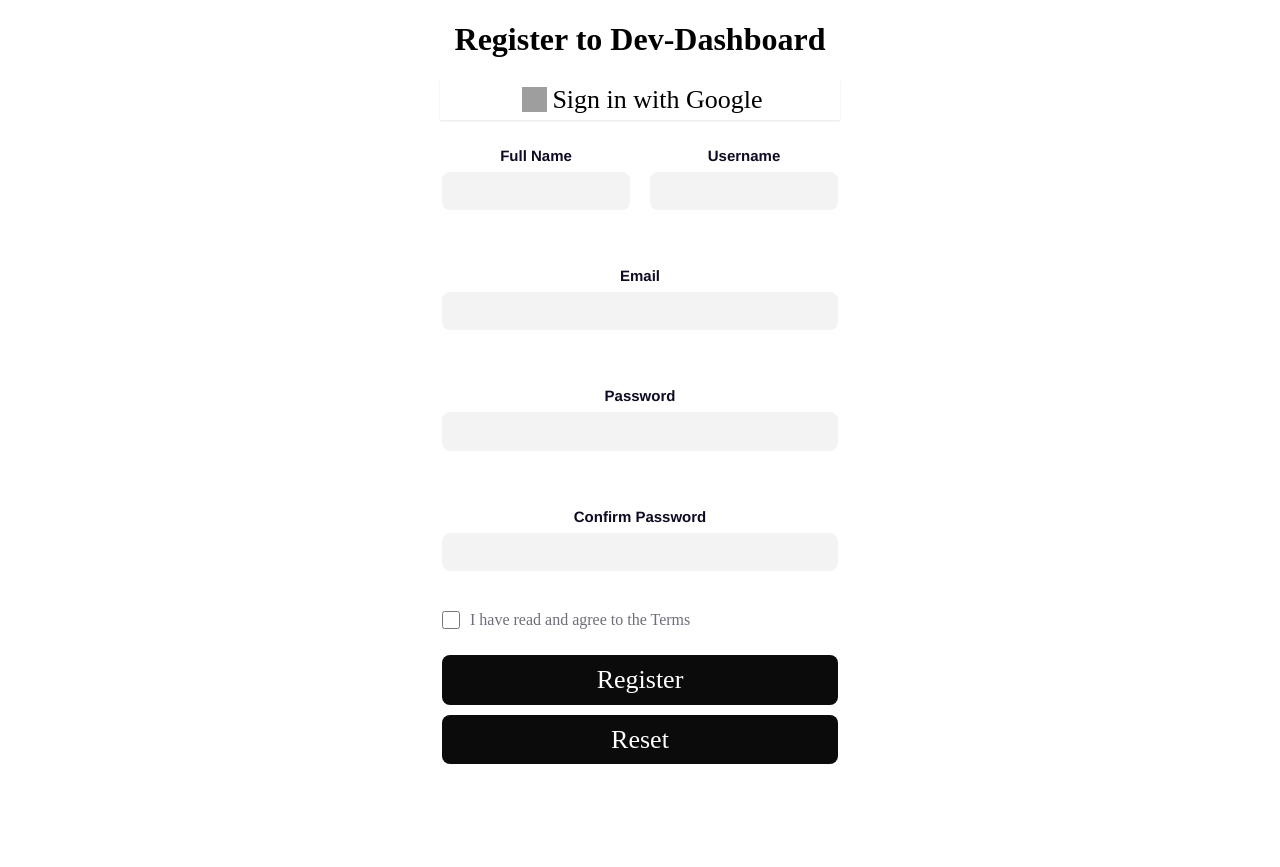
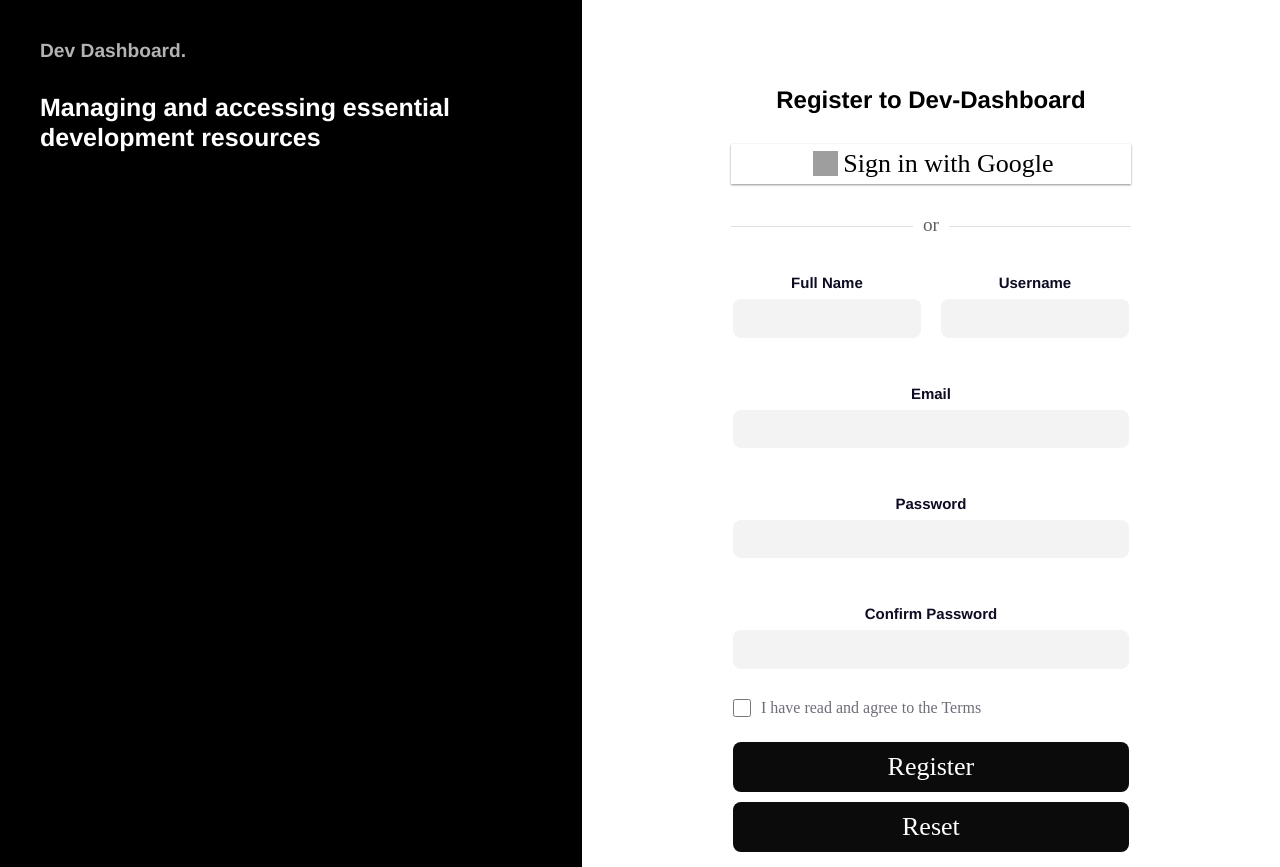
Before and after one commit to matifandy8/Dev-dashboard, a React (Vite) app: page /register in a window 1280 px wide. Before the commit the page ends 800 px from the top, so only its background shows below. Built offline with nearby package versions, Linux system fonts and the light colour scheme; grey boxes are pictures that could not be loaded.

Commit message:
add page auth with sidebar

```diff
--- a/src/css/main.css
+++ b/src/css/main.css
@@ -520,80 +520,102 @@
 /* Small devices (portrait tablets and large phones, 600px and up) */
 /* Medium devices (landscape tablets, 768px and up) */
 /* Large devices (laptops/desktops, 992px and up) */
-.register {
+.container__sidebar {
+  display: none;
+}
+.container__auth {
   display: flex;
   flex-direction: column;
   align-items: center;
   justify-content: center;
   width: 100%;
 }
-.register .register__google {
+.container__auth-title {
+  font-family: "Haas Grot Text R Web", "Helvetica Neue", Helvetica, Arial, sans-serif;
+  margin: 30px 0px;
+  text-align: left;
+}
+.container__auth .separator {
+  padding-top: 40px;
+  width: 400px;
+  text-align: center;
+  line-height: 0.1em;
+  font-weight: 300;
+  border-bottom: 1px solid #e0e0e0;
+}
+.container__auth .separator span {
+  padding: 0 10px;
+  background: #fff;
+  color: #606060;
+  font-size: 1.2em;
+}
+.container__auth .auth__google {
   display: flex;
   justify-content: center;
   align-items: center;
   height: 40px;
   width: 400px;
   background-color: white;
-  box-shadow: rgba(0, 0, 0, 0.1) 0px 1px 2px 0px;
+  box-shadow: rgba(0, 0, 0, 0.44) 0px 1px 2px 0px;
   border: none;
 }
-.register .register__google:hover {
+.container__auth .auth__google:hover {
   background-color: whitesmoke;
   box-shadow: rgba(0, 0, 0, 0.295) 0px 1px 2px 0px;
 }
-.register .register__google img {
+.container__auth .auth__google img {
   height: 35px;
   width: 35px;
   padding: 5px;
 }
-.register .registerForm {
+.container__auth .authForm {
   display: flex;
   flex-direction: column;
   align-items: center;
   justify-content: center;
   width: 100%;
   max-width: 416px;
+  padding-top: 20px;
 }
-.register .registerForm .form-check {
+.container__auth .authForm .form-check {
   display: flex;
   flex-direction: row;
   padding: 10px;
 }
-.register .registerForm .form-check .invalid-feedback {
+.container__auth .authForm .form-check .invalid-feedback {
   color: #f44336;
   padding: 5px;
-  font-family: normal 14px/18px "Haas Grot Text R Web", "Helvetica Neue", Helvetica, Arial, sans-serif;
+  font-family: "Haas Grot Text R Web", "Helvetica Neue", Helvetica, Arial, sans-serif;
 }
-.register .registerForm .form-check input {
+.container__auth .authForm .form-check input {
   height: 18px;
   width: 18px;
 }
-.register .registerForm .form-check label {
+.container__auth .authForm .form-check label {
   color: #6e6d7a;
   font-family: normal 14px/18px "Haas Grot Text R Web", "Helvetica Neue", Helvetica, Arial, sans-serif;
   padding-left: 10px;
 }
-.register .registerForm .form-group {
+.container__auth .authForm .form-group {
   display: flex;
   flex-direction: column;
   align-items: center;
   justify-content: center;
   width: 100%;
-  margin-bottom: 10px;
   padding: 10px;
 }
-.register .registerForm .form-group .invalid-feedback {
+.container__auth .authForm .form-group .invalid-feedback {
   color: #f44336;
   padding: 5px;
   font-family: normal 14px/18px "Haas Grot Text R Web", "Helvetica Neue", Helvetica, Arial, sans-serif;
 }
-.register .registerForm .form-group label {
+.container__auth .authForm .form-group label {
   display: block;
   margin: 14px 0 4px;
   color: #0d0c22;
   font: bold 15px/24px "Haas Grot Text R Web", "Helvetica Neue", Helvetica, Arial, sans-serif;
 }
-.register .registerForm .form-group input {
+.container__auth .authForm .form-group input {
   display: block;
   width: 100%;
   padding: 10px;
@@ -601,15 +623,15 @@
   border-radius: 8px;
   background-color: #f3f3f4;
 }
-.register .registerForm .form-group input:hover {
+.container__auth .authForm .form-group input:hover {
   background-color: white;
   box-shadow: rgba(0, 0, 0, 0.1) 0px 1px 2px 0px;
 }
-.register .registerForm .form-group input:focus {
+.container__auth .authForm .form-group input:focus {
   outline: none;
   border-color: #000;
 }
-.register .btn {
+.container__auth .btn {
   cursor: pointer;
   display: block;
   width: 100%;
@@ -620,7 +642,7 @@
   border: none;
   margin: 5px;
 }
-.register .btn:hover {
+.container__auth .btn:hover {
   background-color: #272525;
   color: white;
 }
@@ -630,3 +652,37 @@
     display: flex;
   }
 }
+@media only screen and (min-width: 960px) {
+  .container {
+    display: flex;
+    padding: 0;
+    margin: 0;
+  }
+  .container__sidebar {
+    display: block;
+    background-color: #000000;
+    color: white;
+    width: 50%;
+  }
+  .container__sidebar .sidebar__text {
+    max-width: 100%;
+    margin: 0;
+    padding: 40px 40px 30px;
+    font-family: "Haas Grot Text R Web", "Helvetica Neue", Helvetica, Arial, sans-serif;
+  }
+  .container__sidebar .sidebar__text span {
+    font-size: 1.2em;
+    font-weight: bold;
+    color: #fff;
+    opacity: 0.7;
+  }
+  .container__sidebar .sidebar__text h2 {
+    margin-top: 30px;
+    font-size: 25px;
+    line-height: 30px;
+  }
+  .container__auth {
+    margin-top: 56px;
+    width: 60%;
+  }
+}
--- a/src/pages/auth/login/login.tsx
+++ b/src/pages/auth/login/login.tsx
@@ -58,10 +58,17 @@
   };
 
   return (
-    <div className="register">
-      <h1>Login to Dev-Dashboard</h1>
+    <div className="container">
+      <div className="container__sidebar">
+        <div className="sidebar__text">
+          <span> Dev Dashboard.</span>
+          <h2>Managing and accessing essential development resources</h2>
+        </div>
+      </div>
+      <div className="container__auth">
+        <h2 className="container__auth-title">Login to Dev-Dashboard</h2>
         <button
-        className="register__google"
+          className="auth__google"
           onClick={() => signInWithGoogle()}
           disabled={authing}
         >
@@ -71,10 +78,11 @@
           />
           Sign in with Google
         </button>
-      <div className="registerForm">
+        <p className="separator">
+          <span>or</span>
+        </p>
+        <div className="authForm">
           <form onSubmit={handleSubmit(onSubmit)}>
-
-
             <div className="form-group">
               <label>Email</label>
               <input
@@ -90,11 +98,12 @@
               <input
                 type="password"
                 {...register("password")}
-              className={`form-control ${errors.password ? "is-invalid" : ""}`}
+                className={`form-control ${
+                  errors.password ? "is-invalid" : ""
+                }`}
               />
               <div className="invalid-feedback">{errors.password?.message}</div>
             </div>
-
 
             <div className="form-check">
               <input
@@ -114,7 +123,7 @@
 
             <div className="form-group">
               <button type="submit" className="btn btn-primary">
-              Register
+                Login
               </button>
               <button
                 type="button"
@@ -127,6 +136,7 @@
           </form>
         </div>
       </div>
+    </div>
   );
 };
 
--- a/src/pages/auth/register/register.tsx
+++ b/src/pages/auth/register/register.tsx
@@ -64,13 +64,30 @@
   };
 
   return (
-    <div className="register">
-      <h1>Register to Dev-Dashboard</h1>
-      <button className="register__google" onClick={() => signInWithGoogle()} disabled={authing}>
-        <img src="http://assets.stickpng.com/images/5847f9cbcef1014c0b5e48c8.png" alt="" />
+    <div className="container">
+      <div className="container__sidebar">
+        <div className="sidebar__text">
+          <span> Dev Dashboard.</span>
+          <h2>Managing and accessing essential development resources</h2>
+        </div>
+      </div>
+      <div className="container__auth">
+        <h2 className="container__auth-title">Register to Dev-Dashboard</h2>
+        <button
+          className="auth__google"
+          onClick={() => signInWithGoogle()}
+          disabled={authing}
+        >
+          <img
+            src="http://assets.stickpng.com/images/5847f9cbcef1014c0b5e48c8.png"
+            alt=""
+          />
           Sign in with Google
         </button>
-      <div className="registerForm">
+        <p className="separator">
+          <span>or</span>
+        </p>
+        <div className="authForm">
           <form onSubmit={handleSubmit(onSubmit)}>
             <div className="form-field-group">
               <div className="form-group">
@@ -78,9 +95,13 @@
                 <input
                   type="text"
                   {...register("fullname")}
-              className={`form-control ${errors.fullname ? "is-invalid" : ""}`}
+                  className={`form-control ${
+                    errors.fullname ? "is-invalid" : ""
+                  }`}
                 />
-            <div className="invalid-feedback">{errors.fullname?.message}</div>
+                <div className="invalid-feedback">
+                  {errors.fullname?.message}
+                </div>
               </div>
 
               <div className="form-group">
@@ -88,12 +109,15 @@
                 <input
                   type="text"
                   {...register("username")}
-              className={`form-control ${errors.username ? "is-invalid" : ""}`}
+                  className={`form-control ${
+                    errors.username ? "is-invalid" : ""
+                  }`}
                 />
-            <div className="invalid-feedback">{errors.username?.message}</div>
+                <div className="invalid-feedback">
+                  {errors.username?.message}
                 </div>
               </div>
-
+            </div>
 
             <div className="form-group">
               <label>Email</label>
@@ -110,7 +134,9 @@
               <input
                 type="password"
                 {...register("password")}
-              className={`form-control ${errors.password ? "is-invalid" : ""}`}
+                className={`form-control ${
+                  errors.password ? "is-invalid" : ""
+                }`}
               />
               <div className="invalid-feedback">{errors.password?.message}</div>
             </div>
@@ -159,6 +185,7 @@
           </form>
         </div>
       </div>
+    </div>
   );
 };
 
--- a/src/stylesheets/main.scss
+++ b/src/stylesheets/main.scss
@@ -26,7 +26,7 @@
 
 
 // 6. Page-specific styles
- @use 'pages/register';
+ @use 'pages/auth';
 
 
 
--- /dev/null
+++ b/src/stylesheets/pages/_auth.scss
@@ -0,0 +1,177 @@
+.container {
+  &__sidebar {
+    display: none;
+  }
+
+  &__auth {
+    display: flex;
+    flex-direction: column;
+    align-items: center;
+    justify-content: center;
+    width: 100%;
+    &-title{
+      font-family: "Haas Grot Text R Web", "Helvetica Neue",
+            Helvetica, Arial, sans-serif;
+            margin: 30px 0px;
+            text-align: left;
+    }
+
+    .separator {
+      padding-top: 40px;
+      width: 400px;
+      text-align: center;
+      line-height: 0.1em;
+      font-weight: 300;
+      border-bottom: 1px solid rgb(224, 224, 224);
+      span {
+        padding: 0 10px;
+        background: #fff;
+        color: #606060;
+        font-size: 1.2em;
+      }
+    }
+    .auth__google {
+      display: flex;
+      justify-content: center;
+      align-items: center;
+      height: 40px;
+      width: 400px;
+      background-color: rgb(255, 255, 255);
+      box-shadow: rgb(0 0 0 / 44%) 0px 1px 2px 0px;
+      border: none;
+      &:hover {
+        background-color: rgb(245, 245, 245);
+        box-shadow: rgba(0, 0, 0, 0.295) 0px 1px 2px 0px;
+      }
+      img {
+        height: 35px;
+        width: 35px;
+        padding: 5px;
+      }
+    }
+
+    .authForm {
+      display: flex;
+      flex-direction: column;
+      align-items: center;
+      justify-content: center;
+      width: 100%;
+      max-width: 416px;
+      padding-top: 20px;
+      .form-check {
+        display: flex;
+        flex-direction: row;
+        padding: 10px;
+        .invalid-feedback {
+          color: #f44336;
+          padding: 5px;
+          font-family:  "Haas Grot Text R Web", "Helvetica Neue",
+            Helvetica, Arial, sans-serif;
+        }
+        input {
+          height: 18px;
+          width: 18px;
+        }
+        label {
+          color: #6e6d7a;
+          font-family: normal 14px/18px "Haas Grot Text R Web", "Helvetica Neue",
+            Helvetica, Arial, sans-serif;
+          padding-left: 10px;
+        }
+      }
+      .form-group {
+        display: flex;
+        flex-direction: column;
+        align-items: center;
+        justify-content: center;
+        width: 100%;
+        padding: 10px;
+        .invalid-feedback {
+          color: #f44336;
+          padding: 5px;
+          font-family: normal 14px/18px "Haas Grot Text R Web", "Helvetica Neue",
+            Helvetica, Arial, sans-serif;
+        }
+        label {
+          display: block;
+          margin: 14px 0 4px;
+          color: #0d0c22;
+          font: bold 15px/24px "Haas Grot Text R Web", "Helvetica Neue",
+            Helvetica, Arial, sans-serif;
+        }
+        input {
+          display: block;
+          width: 100%;
+          padding: 10px;
+          border: none;
+          border-radius: 8px;
+          background-color: #f3f3f4;
+          &:hover {
+            background-color: white;
+            box-shadow: rgba(0, 0, 0, 0.1) 0px 1px 2px 0px;
+          }
+          &:focus {
+            outline: none;
+            border-color: #000;
+          }
+        }
+      }
+    }
+    .btn {
+      cursor: pointer;
+      display: block;
+      width: 100%;
+      padding: 10px;
+      background: #0c0b0b;
+      border-radius: 8px;
+      color: white;
+      border: none;
+      margin: 5px;
+      &:hover {
+        background-color: #272525;
+        color: white;
+      }
+    }
+  }
+}
+
+@media only screen and (min-width: 400px) {
+  .form-field-group {
+    display: flex;
+  }
+}
+@media only screen and (min-width: 960px) {
+  .container {
+    display: flex;
+    padding: 0;
+    margin: 0;
+    &__sidebar {
+      display: block;
+      background-color: #000000;
+      color: white;
+      width: 50%;
+      .sidebar__text {
+        max-width: 100%;
+        margin: 0;
+        padding: 40px 40px 30px;
+        font-family:   "Haas Grot Text R Web", "Helvetica Neue", Helvetica, Arial, sans-serif;
+        span {
+          font-size: 1.2em;
+          font-weight: bold;
+          color: #fff;
+          opacity: 0.7;
+        }
+        h2 {
+          margin-top: 30px;
+          font-size: 25px;
+          line-height: 30px;
+        }
+      }
+    }
+    &__auth {
+
+    margin-top: 56px;
+      width: 60%;
+    }
+  }
+}
--- a/src/stylesheets/pages/_register.scss
+++ /dev/null
@@ -1,112 +0,0 @@
-.register {
-  display: flex;
-  flex-direction: column;
-  align-items: center;
-  justify-content: center;
-  width: 100%;
-  .register__google {
-    display: flex;
-    justify-content: center;
-    align-items: center;
-    height: 40px;
-    width: 400px;
-    background-color: rgb(255, 255, 255);
-    box-shadow: rgba(0, 0, 0, 0.1) 0px 1px 2px 0px;
-    border: none;
-    &:hover {
-      background-color: rgb(245, 245, 245);
-      box-shadow: rgba(0, 0, 0, 0.295) 0px 1px 2px 0px;
-    }
-    img {
-      height: 35px;
-      width: 35px;
-      padding: 5px;
-    }
-  }
-
-  .registerForm {
-    display: flex;
-    flex-direction: column;
-    align-items: center;
-    justify-content: center;
-    width: 100%;
-    max-width: 416px;
-    .form-check{
-        display: flex;
-        flex-direction: row;
-        padding: 10px;
-        .invalid-feedback{
-            color: #f44336;
-            padding: 5px;
-            font-family: normal 14px/18px "Haas Grot Text R Web", "Helvetica Neue", Helvetica, Arial, sans-serif;
-          }
-        input{
-            height: 18px;
-            width: 18px;
-        }
-        label{
-            color: #6e6d7a;
-            font-family: normal 14px/18px "Haas Grot Text R Web", "Helvetica Neue", Helvetica, Arial, sans-serif;
-            padding-left: 10px;
-        }
-    }
-    .form-group {
-      display: flex;
-      flex-direction: column;
-      align-items: center;
-      justify-content: center;
-      width: 100%;
-      margin-bottom: 10px;
-      padding: 10px;
-      .invalid-feedback{
-        color: #f44336;
-        padding: 5px;
-        font-family: normal 14px/18px "Haas Grot Text R Web", "Helvetica Neue", Helvetica, Arial, sans-serif;
-      }
-      label {
-        display: block;
-        margin: 14px 0 4px;
-        color: #0d0c22;
-        font: bold 15px/24px "Haas Grot Text R Web", "Helvetica Neue", Helvetica,
-          Arial, sans-serif;
-      }
-      input {
-        display: block;
-        width: 100%;
-        padding: 10px;
-        border: none;
-        border-radius: 8px;
-        background-color: #f3f3f4;
-        &:hover {
-          background-color: white;
-          box-shadow: rgba(0, 0, 0, 0.1) 0px 1px 2px 0px;
-        }
-        &:focus {
-          outline: none;
-          border-color: #000;
-        }
-      }
-    }
-  }
-  .btn {
-    cursor: pointer;
-    display: block;
-    width: 100%;
-    padding: 10px;
-    background: #0c0b0b;
-    border-radius: 8px;
-    color: white;
-    border: none;
-    margin: 5px;
-    &:hover {
-      background-color: #272525;
-      color: white;
-    }
-  }
-}
-
-@media only screen and (min-width: 400px) {
-  .form-field-group {
-    display: flex;
-  }
-}
```
Lines whose indentation alone changed are shown as unchanged.
